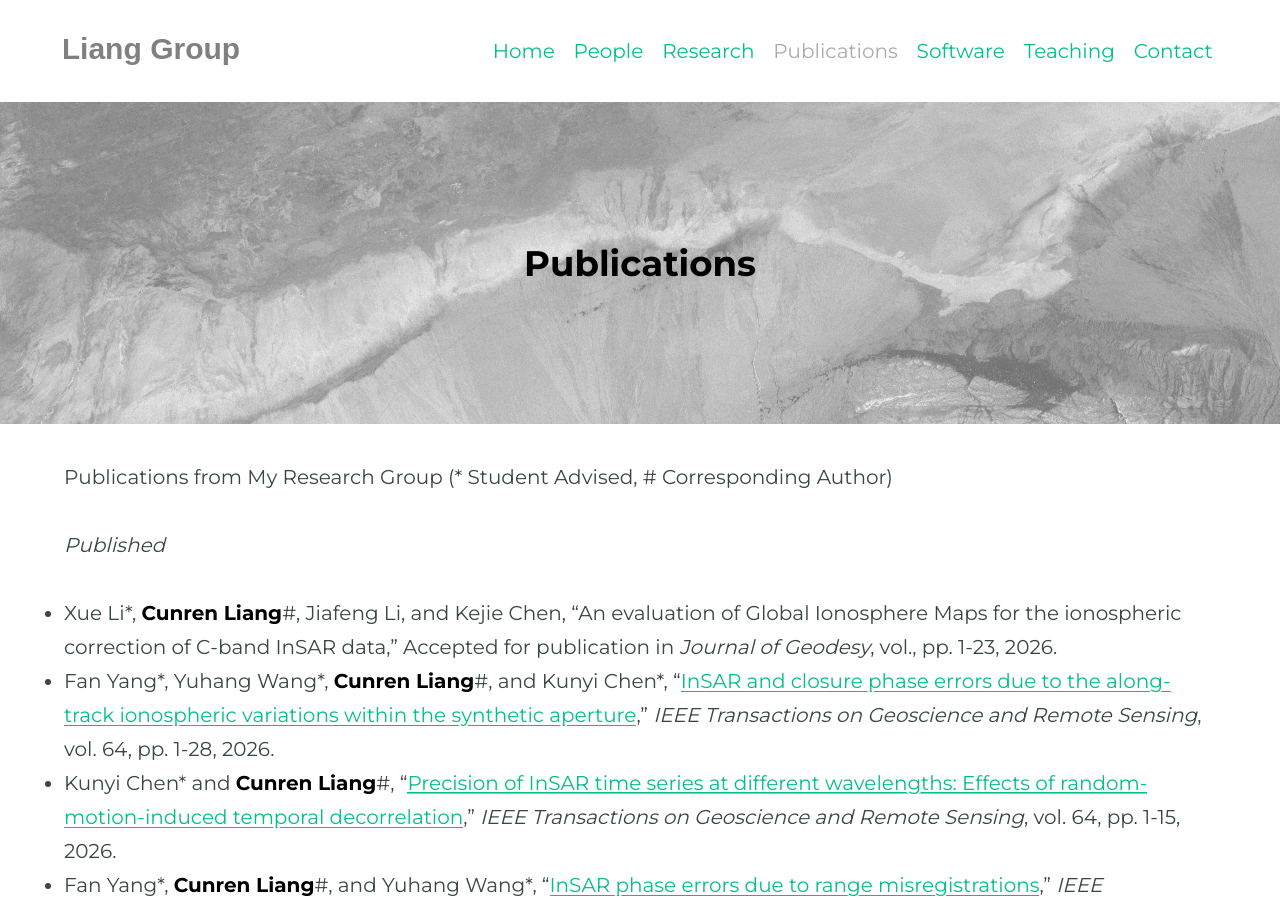
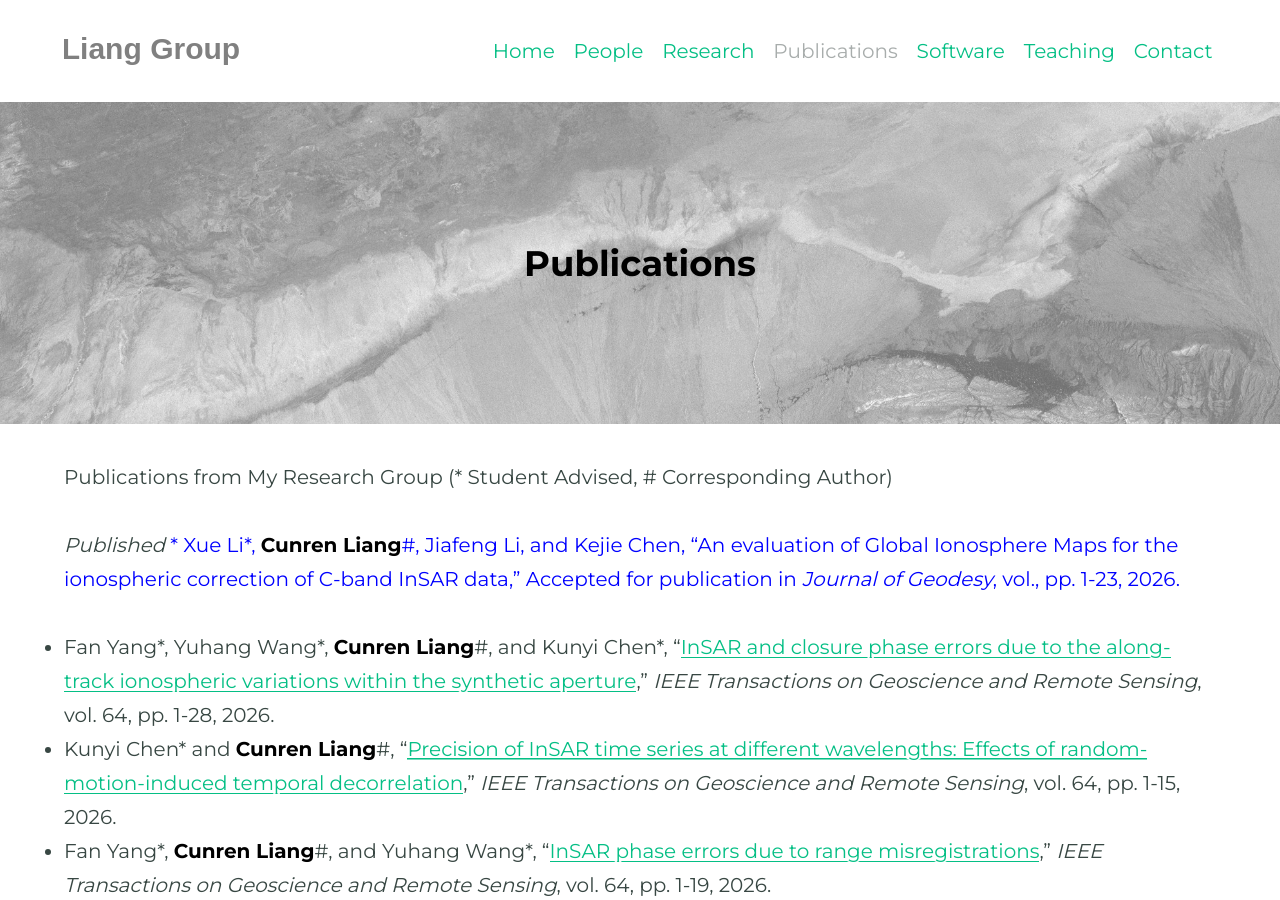
Before and after one commit to CunrenLiang/cunrenliang.github.io, a Jekyll site: the page built from publications.md, in a window 1280 px wide and 900 px high. Built offline with Jekyll 4.4.1, drawn with Linux system fonts in a browser that asks for light colours; some web fonts are replaced.

Commit message:
Add files via upload

```diff
--- a/publications.md
+++ b/publications.md
@@ -8,7 +8,7 @@ feature_image: "../assets/images/tibet/tibet_s1_a41_210504-210516_4.jpg"
 Publications from My Research Group (* Student Advised, # Corresponding Author)
 
 _Published_
-* Xue Li\*, <span style="color:black; font-weight: 600">Cunren Liang</span>\#, Jiafeng Li, and Kejie Chen, "An evaluation of Global Ionosphere Maps for the ionospheric correction of C-band InSAR data," Accepted for publication in _Journal of Geodesy_, vol., pp. 1-23, 2026.
+<span style="color:blue">* Xue Li\*, <span style="color:black; font-weight: 600">Cunren Liang</span>\#, Jiafeng Li, and Kejie Chen, "An evaluation of Global Ionosphere Maps for the ionospheric correction of C-band InSAR data," Accepted for publication in _Journal of Geodesy_, vol., pp. 1-23, 2026.</span>
 
 * Fan Yang\*, Yuhang Wang\*, <span style="color:black; font-weight: 600">Cunren Liang</span>\#, and Kunyi Chen\*, "[InSAR and closure phase errors due to the along-track ionospheric variations within the synthetic aperture](https://doi.org/10.1109/TGRS.2026.3721702)," _IEEE Transactions on Geoscience and Remote Sensing_, vol. 64, pp. 1-28, 2026.
 
```
